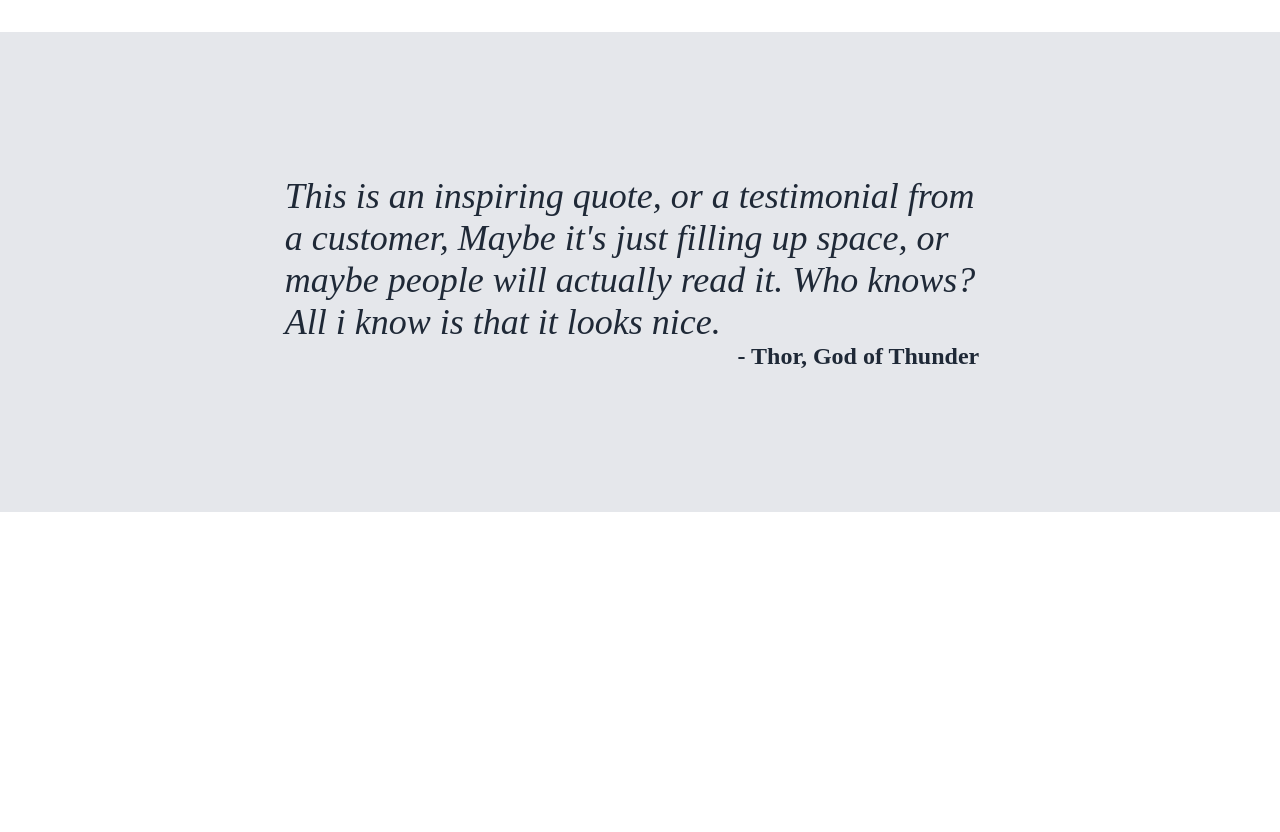
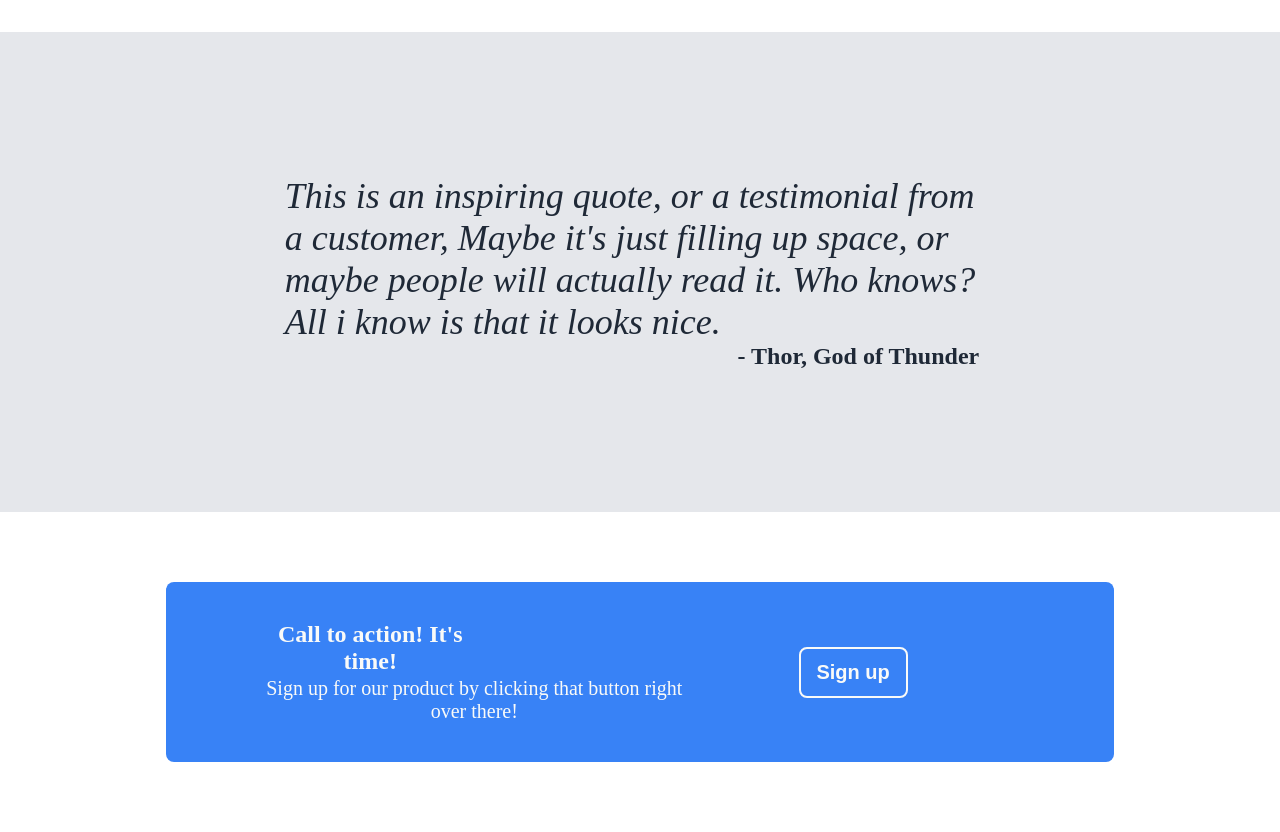
Before and after one commit to Bephoros/odin-landing-page, a plain HTML site: page index.html in a window 1280 px wide. Shown: the part 683-1515 px from the top of the page. Before the commit the page ends 1195 px from the top, so only its background shows below. Drawn offline with Linux system fonts and the light colour scheme.

Commit message:
CTA section HTML and CSS done

```diff
--- a/css/style.css
+++ b/css/style.css
@@ -163,3 +163,63 @@ header {
     align-self: flex-end;
     margin-right: 1rem;
 }
+
+.cta {
+    display: flex;
+    justify-content: center;
+    align-items: center;
+    padding: 48px;
+    height: 40vh;
+}
+
+.cta-window {
+    display: flex;
+    justify-content: center;
+    align-items: center;
+    height: 80%;
+    width: 80%;
+    background-color: #3882F6;
+    border-radius: 0.5rem;
+}
+
+.cta-window > .text {
+    width: 45%;
+    display: flex;
+    flex-direction: column;
+    justify-content: center;
+    align-items: center;
+    text-align: center;
+    gap: 2px;
+}
+
+.cta-window > .text > h2 {
+    font-size: 24px;
+    font-weight: bold;
+    color: #F9FAF8;
+    margin-right: 13rem;
+}
+
+.cta-window > .text > p {
+    font-size: 20px;
+    color: #F9FAF8;
+}
+
+.cta-window > .button {
+    width: 35%;
+    display: flex;
+    justify-content: center;
+    align-items: center;
+    text-align: center;
+}
+
+.cta-window > .button > button {
+    padding: 12px;
+    width: 8.5vw;
+    border-radius: 0.5rem;
+    border: 2px solid #F9FAF8;
+    background-color: #3882F6;
+    color: #F9FAF8;
+    font-size: 20px;
+    font-weight: bold;
+    cursor: pointer;
+}
--- a/index.html
+++ b/index.html
@@ -56,5 +56,16 @@
             <p class="source">- Thor, God of Thunder</p>
         </div>
     </section>
+    <section class="cta">
+        <div class="cta-window">
+            <div class="text">
+                <h2>Call to action! It's time!</h2>
+                <p>Sign up for our product by clicking that button right over there!</p>
+            </div>
+            <div class="button">
+                <button>Sign up</button>
+            </div>
+        </div>
+    </section>
 </body>
 </html>
```
